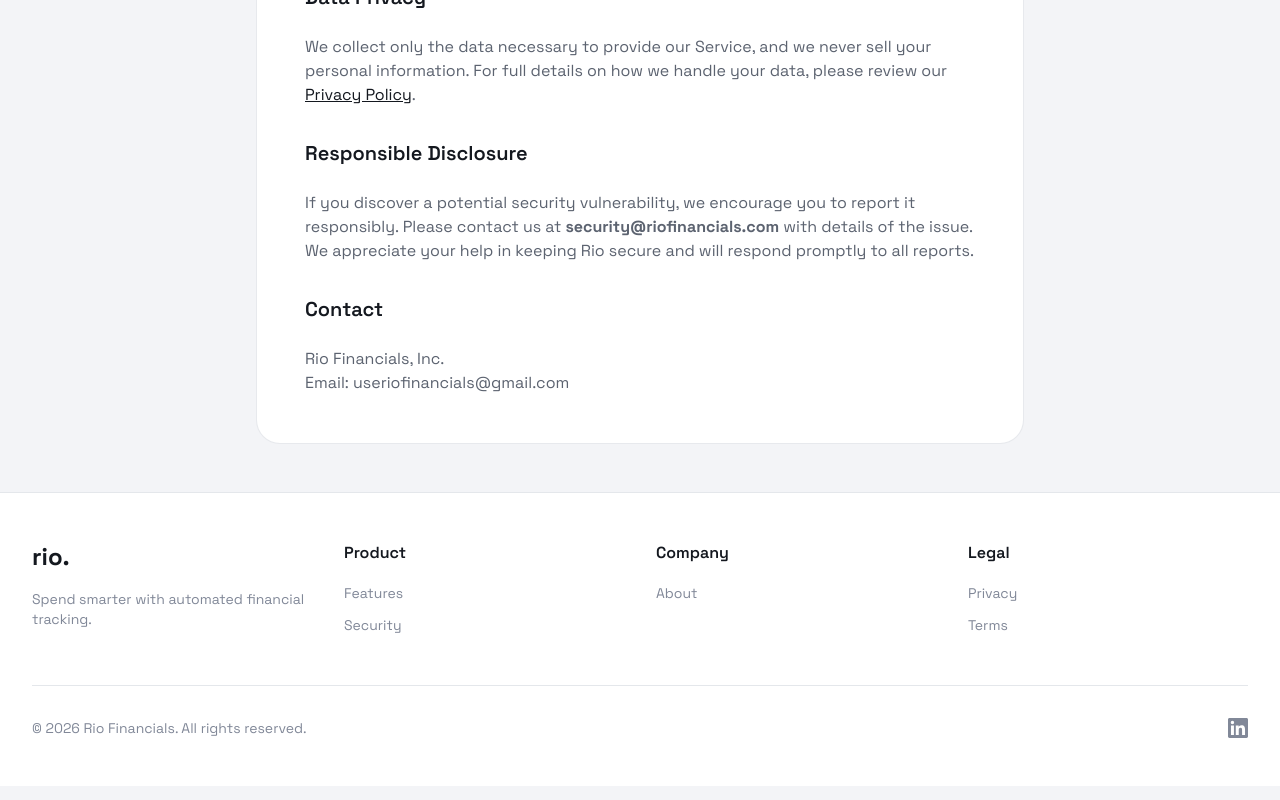
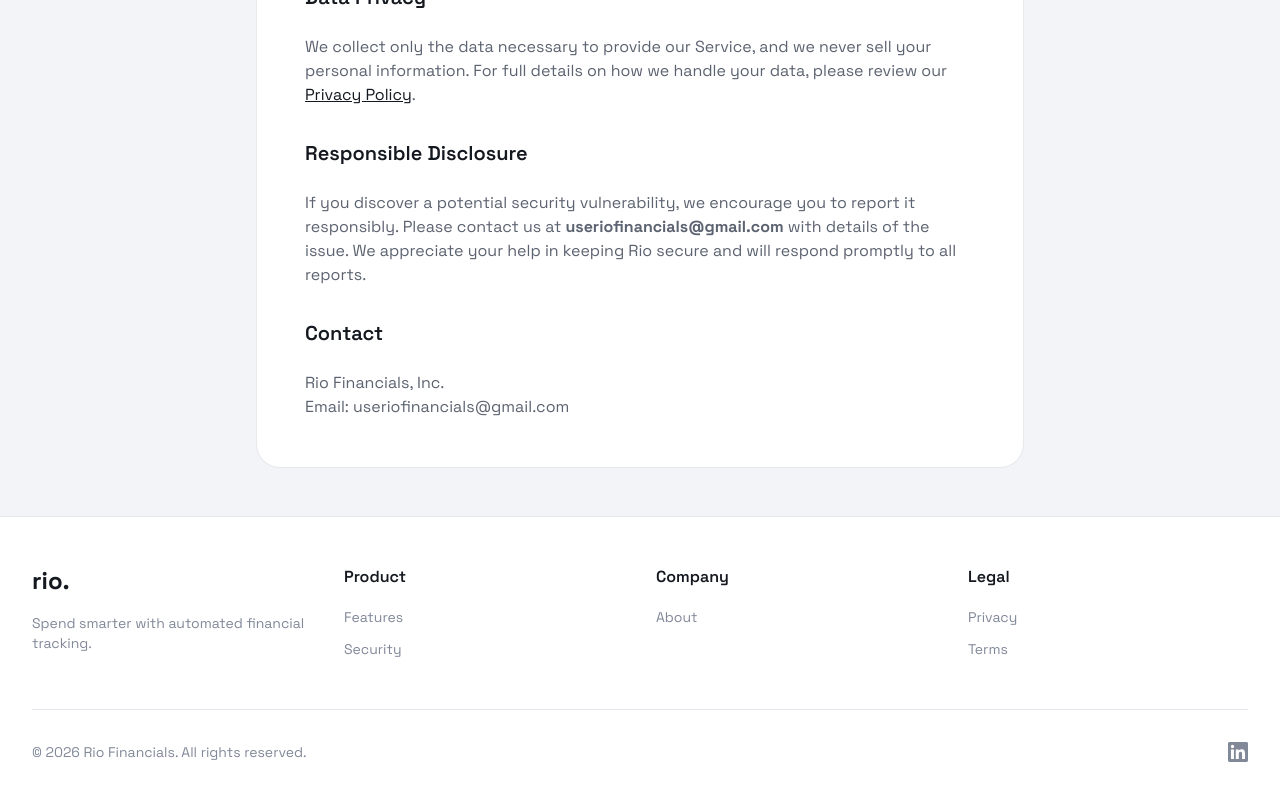
Before and after one commit to sdatta080301/rio-landingPage, a Next.js app: page /security in a window 1280 px wide. Shown: the part 1154-1954 px from the top of the page. Built offline with nearby package versions, Linux system fonts and the light colour scheme.

Commit message:
update terms and service emails

```diff
--- a/src/app/privacy/page.tsx
+++ b/src/app/privacy/page.tsx
@@ -173,9 +173,9 @@
                 10. Contact
               </h2>
               <p>
-                Rio Financials, Inc.
+                Rio Financials, LLC.
                 <br />
-                Email: privacy@riofinancials.com
+                Email: useriofinancials@gmail.com
               </p>
             </div>
           </div>
--- a/src/app/security/page.tsx
+++ b/src/app/security/page.tsx
@@ -107,7 +107,7 @@
               <p>
                 If you discover a potential security vulnerability, we encourage
                 you to report it responsibly. Please contact us at{" "}
-                <strong>security@riofinancials.com</strong> with details of the
+                <strong>useriofinancials@gmail.com</strong> with details of the
                 issue. We appreciate your help in keeping Rio secure and will
                 respond promptly to all reports.
               </p>
```
